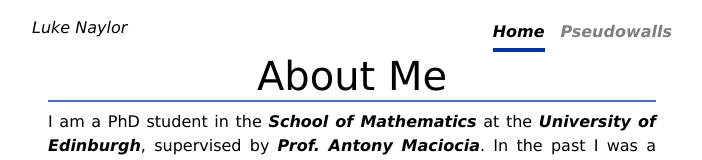
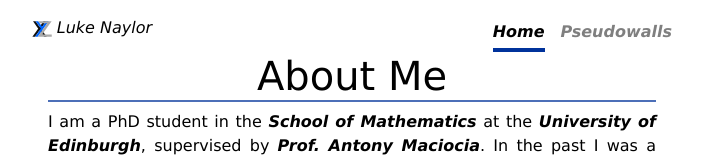
Before and after one commit to lnay/lnay, a SvelteKit app: page / in a window 1280 px wide. Shown: the top 160 px of the page, without its empty margins (288-990 px from the left). Built offline with nearby package versions, Linux system fonts and the light colour scheme.

Commit message:
Add logo to header bar

```diff
--- a/src/routes/+layout.svelte
+++ b/src/routes/+layout.svelte
@@ -15,6 +15,7 @@
 <div class="outer">
 	<div class="{containerClass} inner">
 		<header>
+			<img src="/favicon.svg" style="height:1em" alt="logo"/>
 			Luke Naylor
 			<!--<Logo extraClass="flat"/>-->
 			<Nav/>
```
